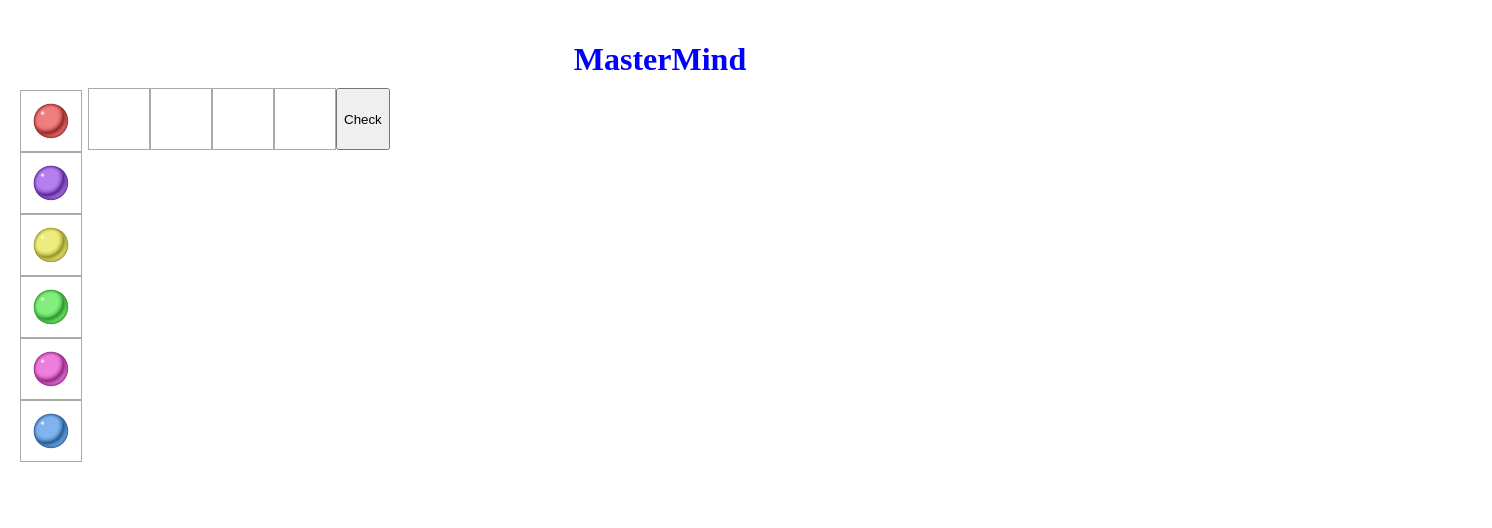
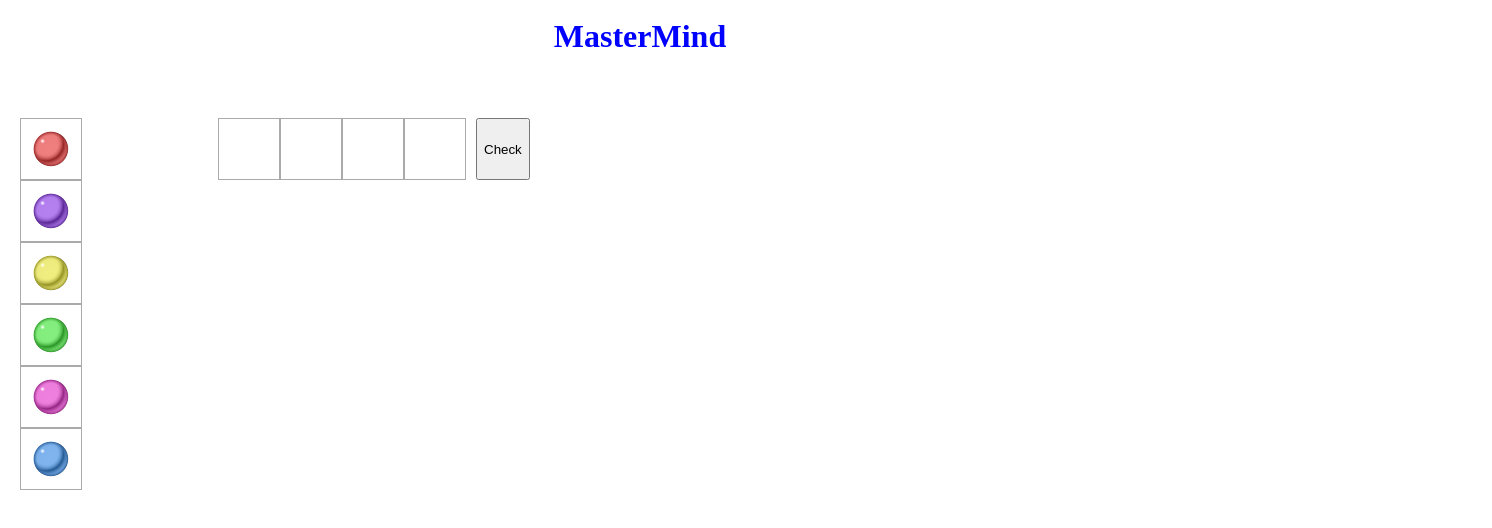
Before and after one commit to ArkadiyODS/MastermindGame, a plain HTML site: page index.html in a window 1280 px wide. Shown: the whole page, 1492 px wide, since content can reach past the window. Drawn offline with nearby package versions, Linux system fonts and the light colour scheme.

Commit message:
Update style.css

```diff
--- a/css/style.css
+++ b/css/style.css
@@ -11,36 +11,34 @@
     top: 7px;
     z-index: -2;
 }
-.header{
-	position: fixed;
+.result{
+	margin: 5px;
+}
+h1{
 	margin: auto;
 	text-align: center;
-    width: 100%;
     padding: 10px;
-	left: 10px;
-	top: 10px;
 	height: 80px;
 	color: blue;
 }
 .leftSidePanel{
 	position: fixed;
-    width: 80px;
-    padding: 10px;
+	margin: auto;
+  padding: 10px;
 	left: 10px;
-	top: 80px;
 }
 .mainField{
 	position: relative;
 	margin: auto;
-	float: left;
-	left: 80px;
-	top: 80px;
+	left: 200px;
 }
 .level{
 	width: 100%;
+	padding: 10px;
 }
 button{
 	height: 62px;
+	margin-left: 10px;
 }
 .mainField .cell{
 	float: left;
```
